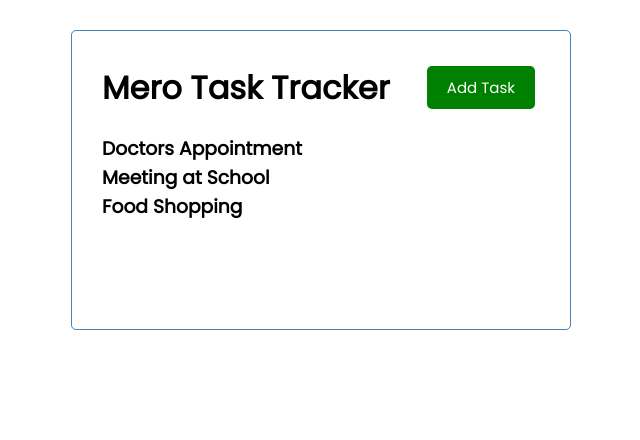
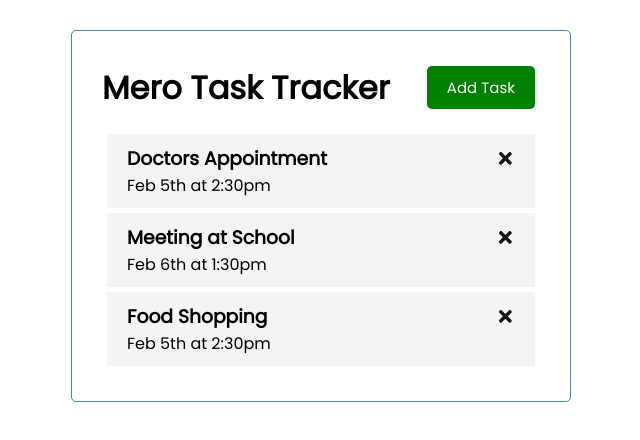
Before and after one commit to sidbelbase/merotask, a React (Create React App) app: page / in a window 1280 px wide. Shown: the top 440 px of the page, without its empty margins (319-959 px from the left). Built offline with nearby package versions, Linux system fonts and the light colour scheme.

Commit message:
feat: pass Ondelete props from App.js to Task.js

```diff
--- a/src/App.js
+++ b/src/App.js
@@ -27,10 +27,15 @@
     ]
   )
 
+  // Delete Task
+  const deleteTask = (id) => {
+    setTasks(tasks.filter((task) => task.id !== id))
+  }
+
   return (
     <div className="container">
       <Header title="Mero Task Tracker" />
-      <Tasks tasks={tasks} />
+      <Tasks tasks={tasks} onDelete={deleteTask} />
     </div>
   );
 }
--- /dev/null
+++ b/src/components/Task.js
@@ -0,0 +1,17 @@
+import { FaTimes } from 'react-icons/fa';
+
+const Task = ({ task, onDelete }) => {
+    return (
+        <div className="task">
+            <h3>
+                {task.text}
+                <FaTimes style={{ color: '#141414', cursor: 'pointer' }} onClick={(() => onDelete(task.id))} />
+            </h3>
+            <p>
+                {task.day}
+            </p>
+        </div>
+    )
+}
+
+export default Task
--- a/src/components/Tasks.js
+++ b/src/components/Tasks.js
@@ -1,10 +1,11 @@
+import Task from './Task'
 
-const Tasks = ({ tasks }) => {
+const Tasks = ({ tasks, onDelete }) => {
     return (
         <>
             {
                 tasks.map((task) => (
-                    <h3 key={task.id}>{task.text}</h3>
+                    <Task key={task.id} task={task} onDelete={onDelete} />
                 ))
             }
         </>
```
